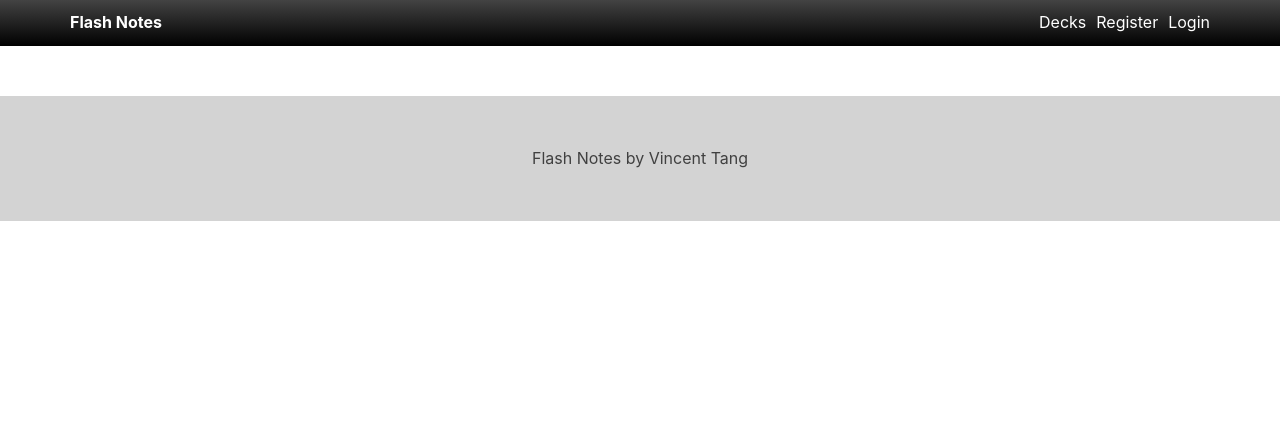
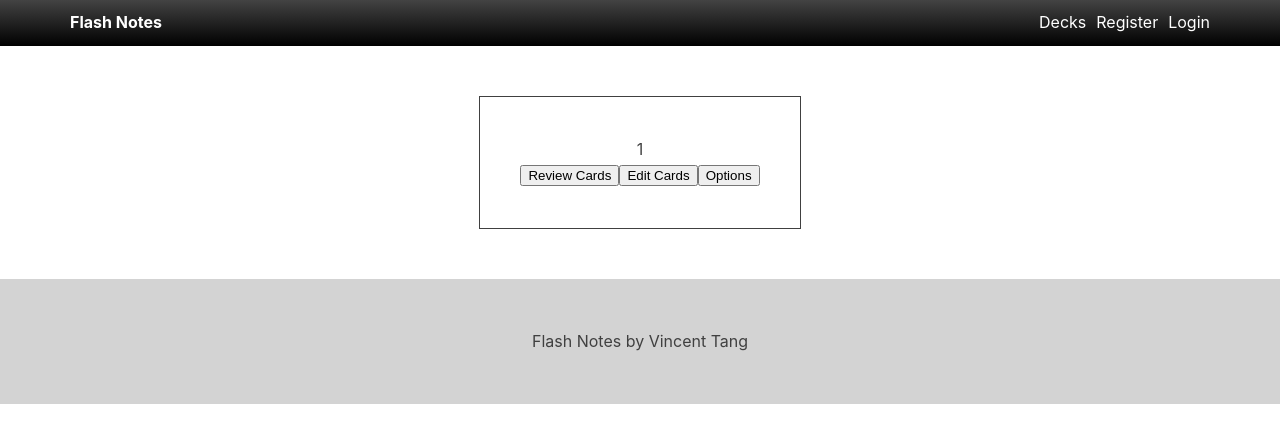
Before and after one commit to vincentntang/flashnotes-react, a React (Create React App) app in the folder frontend/: page /decks/1 in a window 1280 px wide. Shown: the top 442 px of the page. Built offline with nearby package versions, Linux system fonts and the light colour scheme.

Commit message:
change deck routing to decks

```diff
--- a/frontend/src/App.js
+++ b/frontend/src/App.js
@@ -40,7 +40,7 @@ class App extends Component {
               <Route exact path="/register" component={Register} />
               <Route exact path="/login" component={Login} />
               <Route exact path="/decks" component={Decks} />
-              <Route exact path="/deck/:handle" component={Deck} />
+              <Route exact path="/decks/:handle" component={Deck} />
             </div>
             <Footer />
           </div>
```
